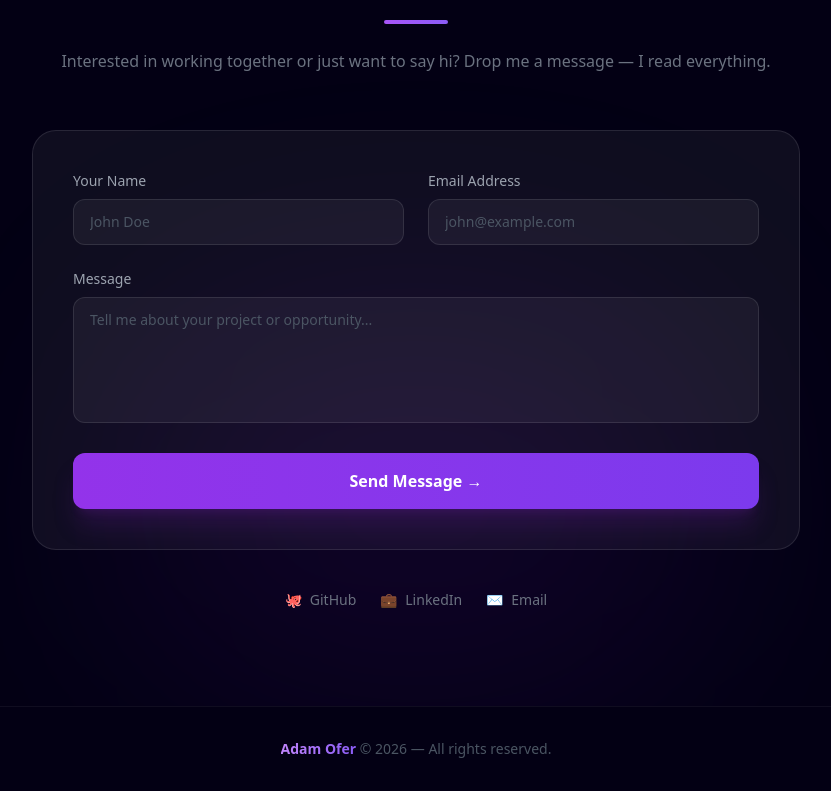
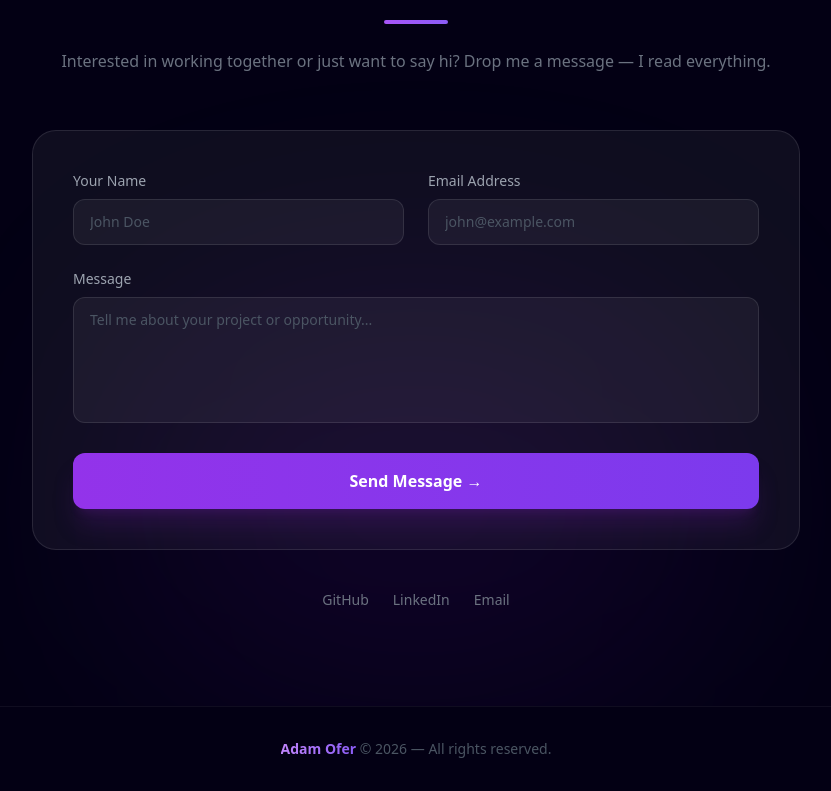
Before and after one commit to doper1/adamofer-website, a Next.js app: page / in a window 1280 px wide. Shown: the part 1052-1843 px from the top of the page, without its empty margins (224-1055 px from the left). Built offline with nearby package versions, Linux system fonts and the light colour scheme; no server answers; the database is empty.

Commit message:
fix: small fixes and unit tests

```diff
--- a/src/components/portfolio/ContactSection.jsx
+++ b/src/components/portfolio/ContactSection.jsx
@@ -11,9 +11,9 @@ export default function ContactSection({ githubUrl, linkedinUrl, publicEmail })
   const displayEmail = publicEmail || "adam@example.com";
 
   const socialLinks = [
-    { label: "GitHub", href: displayGithubUrl, icon: "🐙" },
-    { label: "LinkedIn", href: displayLinkedinUrl, icon: "💼" },
-    { label: "Email", href: `mailto:${displayEmail}`, icon: "✉️" },
+    { label: "GitHub", href: displayGithubUrl },
+    { label: "LinkedIn", href: displayLinkedinUrl },
+    { label: "Email", href: `mailto:${displayEmail}` },
   ];
 
   const handleSubmit = async (e) => {
@@ -102,7 +102,7 @@ export default function ContactSection({ githubUrl, linkedinUrl, publicEmail })
               href={s.href}
               className="flex items-center gap-2 text-gray-500 hover:text-purple-400 transition-colors text-sm"
             >
-              <span>{s.icon}</span> {s.label}
+              {s.label}
             </a>
           ))}
         </div>
```
